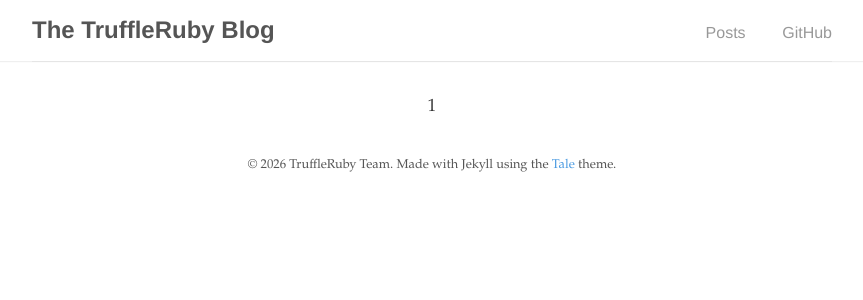
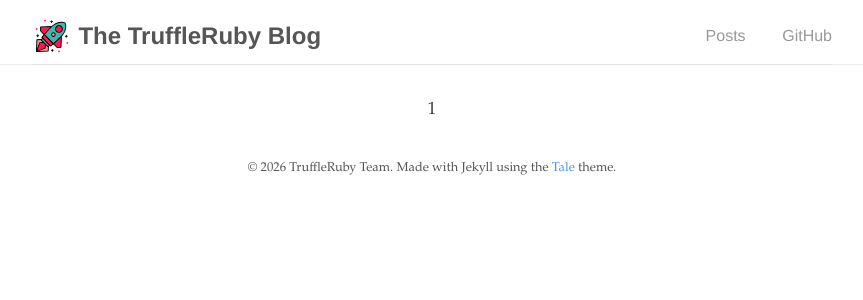
Before and after one commit to truffleruby/truffleruby.github.io, a Jekyll site: the page built from index.html, in a window 1280 px wide. Shown: the top 300 px of the page, without its empty margins (208-1071 px from the left). Built offline with Jekyll 4.4.1, drawn with Linux system fonts in a browser that asks for light colours; the list of posts is cut into pages by our own code.

Commit message:
Add logo next to title

```diff
--- a/_includes/navigation.html
+++ b/_includes/navigation.html
@@ -1,7 +1,10 @@
 <nav class="nav">
-  <div class="nav-container">
+  <div class="nav-container" style="height: 2em">
     <a href="{{ site.baseurl }}/">
-      <h2 class="nav-title">{{ site.title }}</h2>
+      <div style="display: flex; justify-content: left; align-items: center;">
+        <img src="{{ "/assets/truffleruby_logo_notext.svg" | relative_url }}" style="height: 2.5em; margin: 0; margin-right: 0.4em;">
+        <h2 class="nav-title" style="">{{ site.title }}</h2>
+      </div>
     </a>
     <ul>
       <li><a href="{{ site.baseurl }}/">Posts</a></li>
```
Also changed, not shown: assets/truffleruby_logo_notext.svg (added).
